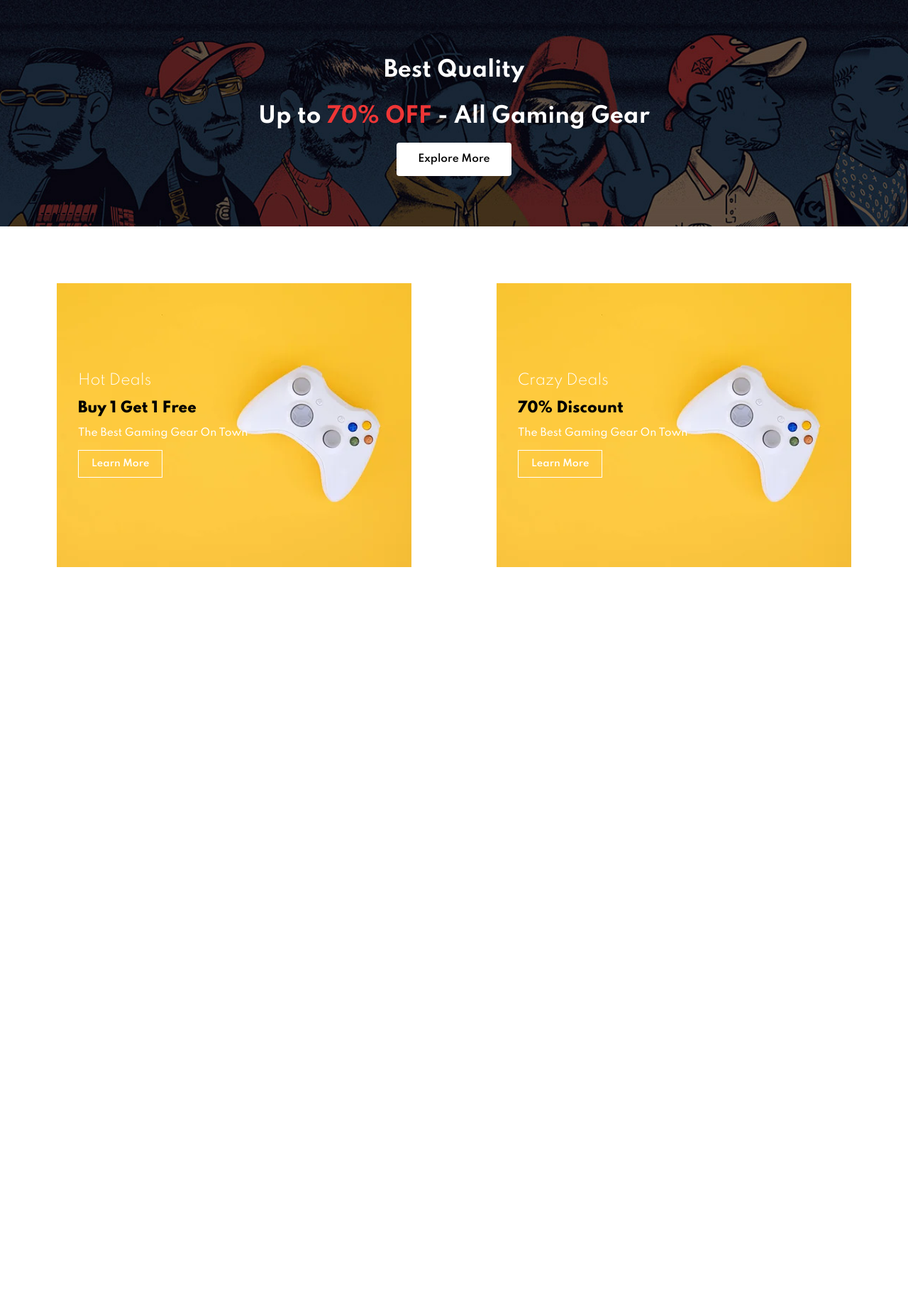
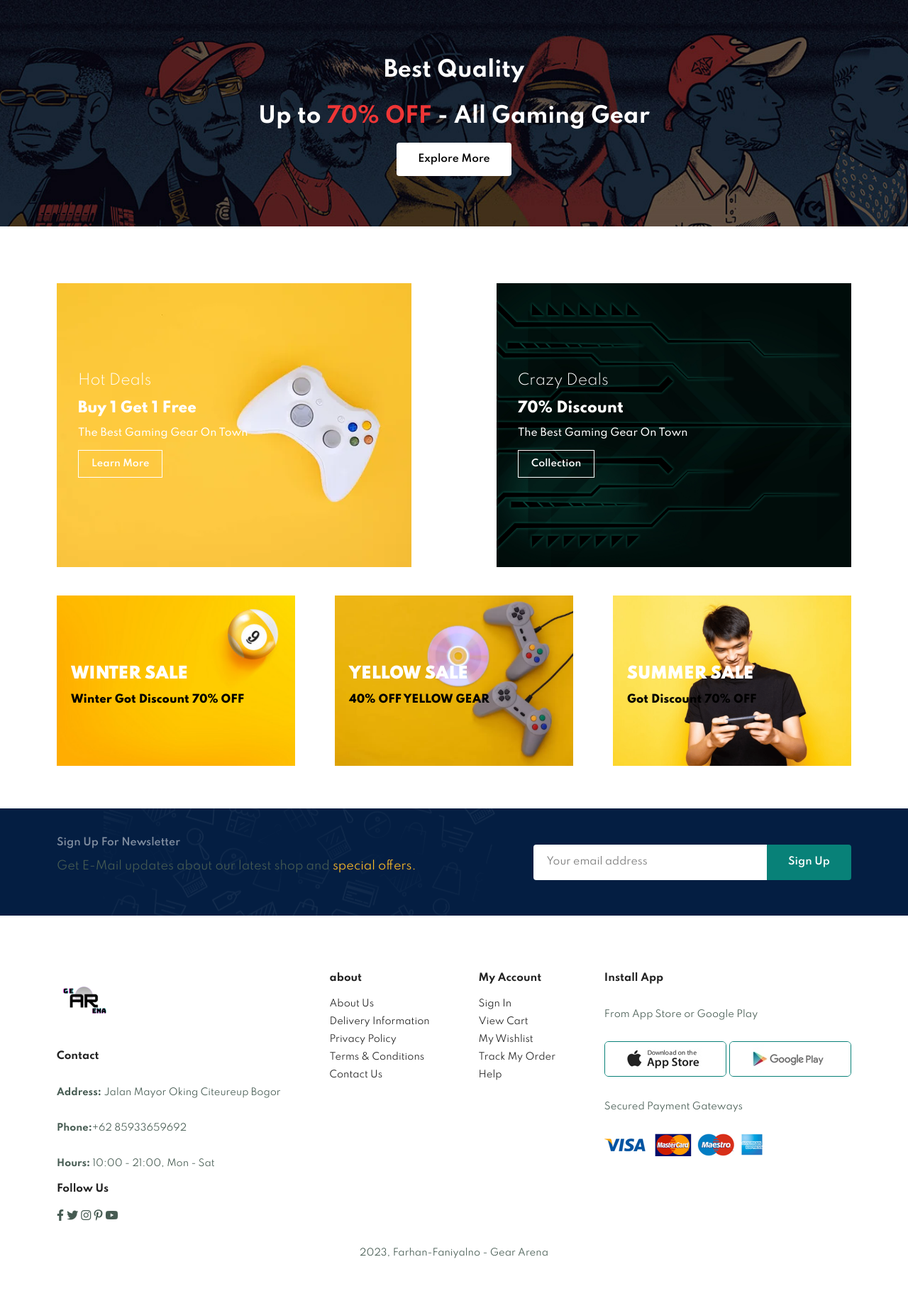
Before and after one commit to FarhanAp/geararena, a PHP site: page /marketplace.html in a window 1280 px wide. Shown: the part 2229-4062 px from the top of the page at 71% size. Before the commit the page ends 3028 px from the top, so only its background shows below. Run offline with PHP 8.4, Linux system fonts and the light colour scheme.

Commit message:
FIX HOME PAGE
paling ada beberapa fix lagi tapi sejauh ini segini dulu udah bisa masuk ke shopping page

```diff
--- a/marketplace.css
+++ b/marketplace.css
@@ -359,7 +359,7 @@
 }
 
 #sm-banner h2{
-    color: #000;
+    color: #fff;
     font-size: 20px;
     font-weight: 800;
 }
@@ -375,3 +375,148 @@
     background: #088178;
     border: 1px solid #088178;
 }
+
+#banner3{
+    display: flex;
+    justify-content: space-between;
+    flex-wrap: wrap;
+    padding: 0 80px;
+}
+
+#banner3 .banner-box{
+    display: flex;
+    flex-direction: column;
+    justify-content: center;
+    align-items: flex-start;
+    background-image: url("images/banner4.jpg");
+    min-width: 30%;
+    height: 30vh;
+    background-size: cover;
+    background-position: center;
+    padding: 20px;
+    margin-bottom: 20px;
+}
+
+#banner3 .banner-box2{
+    background-image: url("images/banner5.webp");
+}
+
+#banner3 .banner-box3{
+    background-image: url("images/banner6.png");
+}
+
+#banner3 h2{
+    color: #fff;
+    font-weight: 900;
+    font-size: 22px;
+}
+
+#banner3 h3{
+    color: #000;
+    font-weight: 800;
+    font-size: 15px;
+}
+
+#newsletter{
+    display: flex;
+    justify-content: space-between;
+    flex-wrap: wrap;
+    align-items: center;
+    background-image: url("images/b14.png");
+    background-repeat: no-repeat;
+    background-position: 20% 30%;
+    background-color: #041e42;
+}
+
+#newsletter h4{
+    font-size: 14px;
+    font-weight: 600;
+    color: #818ea0;
+}
+
+#newsletter p span{
+    color: #ffbd27;
+}
+
+#newsletter .form{
+    display: flex;
+    width: 40%;
+}
+
+#newsletter input{
+    height: 3.125rem;
+    padding: 0 1.25em;
+    font-size: 14px;
+    width: 100%;
+    border: 1px solid transparent;
+    border-radius: 4px;
+    outline: none;
+    border-top-right-radius: 0;
+    border-bottom-right-radius: 0;
+}
+
+#newsletter button{
+    background-color: #088178;
+    color: #fff;
+    white-space: nowrap;
+    border-top-left-radius: 0;
+    border-bottom-left-radius: 0;
+}
+
+footer {
+    display: flex;
+    flex-wrap: wrap;
+    justify-content: space-between;
+}
+
+footer .col {
+    display: flex;
+    flex-direction: column;
+    align-items: flex-start;
+    margin-bottom: 20px;
+}
+
+footer .logo{
+    margin-bottom: 30px;
+}
+footer h4{
+    font-size: 14px;
+    padding-bottom: 20px;
+}
+
+footer p{
+    font-size: 13px;
+    margin: 0 0 0 8px 0;
+}
+
+footer a{
+    font-size: 13px;
+    text-decoration: none;
+    color: #222;
+    margin-bottom: 10px;
+}
+
+footer .follow{
+    color: #465b52;
+    padding-right: 4px;
+    cursor: pointer;
+}
+
+footer .install .row img{
+    border: 1px solid #088178;
+    border-radius: 6px;
+}
+
+footer .install img{
+    margin: 10px 0 15px 0;
+}
+
+footer .follow i:hover,
+footer a:hover{
+    color: #088178;
+}
+
+footer .copyright{
+    width: 100%;
+    text-align: center;
+}
--- a/marketplace.html
+++ b/marketplace.html
@@ -227,16 +227,93 @@
             <span>The Best Gaming Gear On Town</span>
             <button class="white">Learn More</button>
         </div>
-        <div class="banner-box">
+        <div class="banner-box banner-box2">
             <h4>Crazy Deals</h4>
             <h2>70% Discount </h2>
             <span>The Best Gaming Gear On Town</span>
-            <button class="white">Learn More</button>
+            <button class="white">Collection</button>
         </div>
     </section>
 
+    <section id="banner3">
+        <div class="banner-box">
+            <h2>WINTER SALE </h2>
+            <h3>Winter Got Discount 70% OFF</h3>
+        </div>
+        <div class="banner-box banner-box2">
+            <h2>YELLOW SALE </h2>
+            <h3>40% OFF YELLOW GEAR </h3>
+        </div>
+        <div class="banner-box banner-box3">
+            <h2>SUMMER SALE </h2>
+            <h3> Got Discount 70% OFF</h3>
+        </div>
+    </section>
 
+    <section id="newsletter" class="section-p1 section-m1">
+        <div class="newstext">
+            <h4>Sign Up For Newsletter</h4>
+            <p>Get E-Mail updates about our latest shop and <span>special offers.</span>
+            </p>
+        </div>
+        <div class="form">
+            <input type="text" placeholder="Your email address">
+            <button class="normal">Sign Up</button>
+        </div>
+    </section>
 
+    <footer class="section-p1">
+        <div class="col">
+            <img class="logo" src="images/GEAR_ARENA_v2_80x80.png" alt="">
+            <h4> Contact</h4>
+            <p><strong>Address: </strong> Jalan Mayor Oking Citeureup Bogor</p>
+            <p><strong>Phone:</strong>+62 85933659692</p>
+            <p><strong>Hours:</strong> 10:00 - 21:00, Mon - Sat</p>
+            <div class="follow">
+                <h4>Follow Us</h4>
+                <div class="icon">
+                    <i class="fab fa-facebook-f"></i>
+                    <i class="fab fa-twitter"></i>
+                    <i class="fab fa-instagram"></i>
+                    <i class="fab fa-pinterest-p"></i>
+                    <i class="fab fa-youtube"></i>
+                </div>
+            </div>
+        </div>
+
+        <div class="col">
+            <h4>about</h4>
+            <a href="#">About Us</a>
+            <a href="#">Delivery Information</a>
+            <a href="#">Privacy Policy</a>
+            <a href="#">Terms & Conditions</a>
+            <a href="#">Contact Us</a>
+        </div>
+
+        <div class="col">
+            <h4>My Account</h4>
+            <a href="#">Sign In</a>
+            <a href="#">View Cart</a>
+            <a href="#">My Wishlist</a>
+            <a href="#">Track My Order</a>
+            <a href="#">Help</a>
+        </div>
+
+        <div class="col install">
+            <h4>Install App</h4>
+            <p>From App Store or Google Play</p>
+            <div class="row">
+                <img src="images/pay/app.jpg" alt="">
+                <img src="images/pay/play.jpg" alt="">
+            </div>
+            <p>Secured Payment Gateways</p>
+            <img src="images/pay/pay.png" alt="">
+        </div>
+
+        <div class="copyright">
+            <p>2023, Farhan-Faniyalno - Gear Arena</p>
+        </div>
+    </footer>
 
 
 
```
Also changed, not shown: images/b14.png (added), images/banner4.jpg (added), images/banner5.webp (added), images/banner6.png (added), images/pay/app.jpg (added), images/pay/pay.png (added), images/pay/play.jpg (added).
